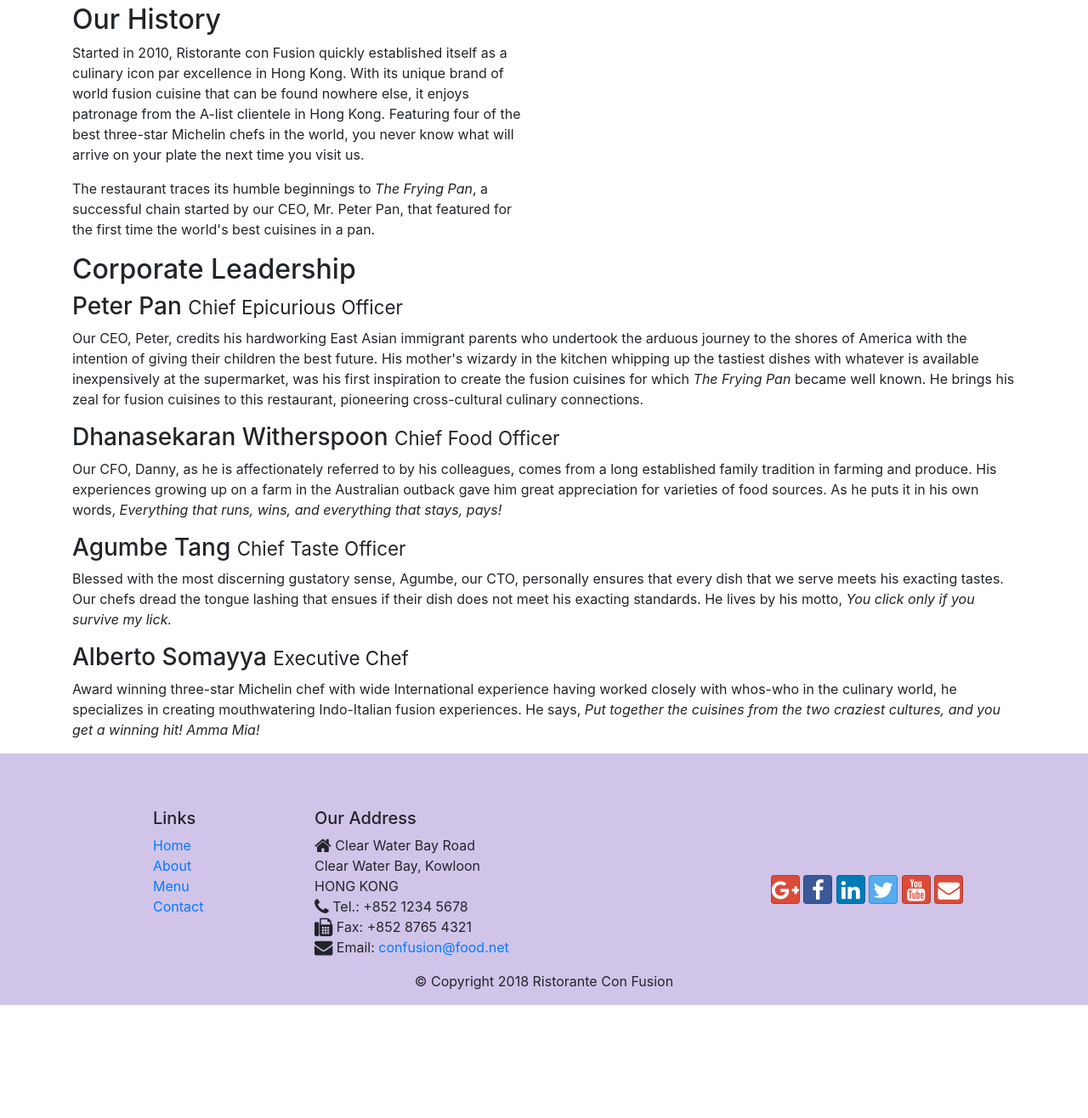
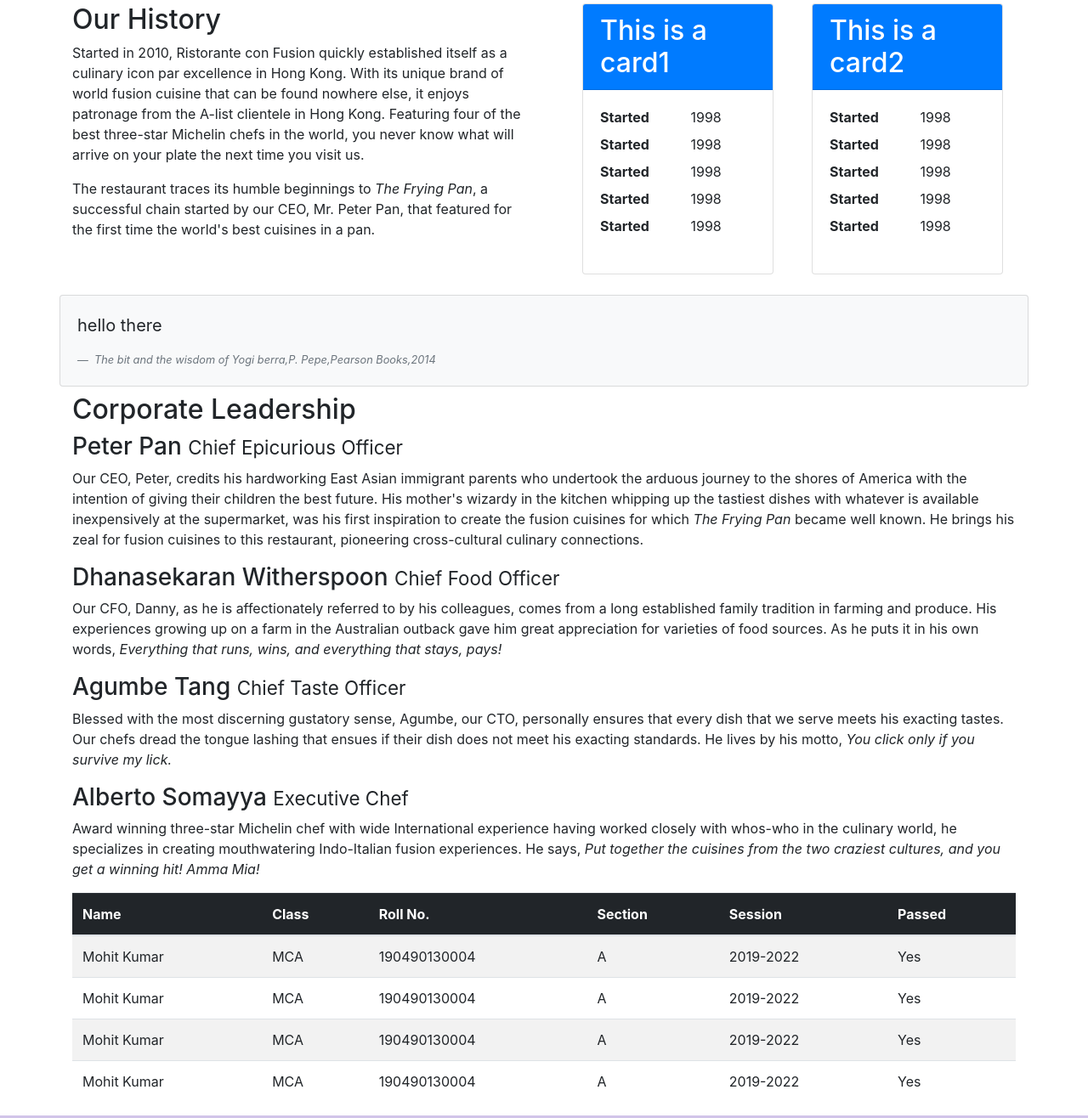
Before and after one commit to mmehta123/Boots, a website: page aboutus.html in a window 1280 px wide. Shown: the part 497-1813 px from the top of the page at 85% size. Before the commit the page ends 1680 px from the top, so only its background shows below. Drawn offline with nearby package versions, Linux system fonts and the light colour scheme.

Commit message:
tables and cards

```diff
--- a/aboutus.html
+++ b/aboutus.html
@@ -66,12 +66,96 @@
                 <p>Started in 2010, Ristorante con Fusion quickly established itself as a culinary icon par excellence in Hong Kong. With its unique brand of world fusion cuisine that can be found nowhere else, it enjoys patronage from the A-list clientele in Hong Kong.  Featuring four of the best three-star Michelin chefs in the world, you never know what will arrive on your plate the next time you visit us.</p>
                 <p>The restaurant traces its humble beginnings to <em>The Frying Pan</em>, a successful chain started by our CEO, Mr. Peter Pan, that featured for the first time the world's best cuisines in a pan.</p>
             </div>
-            <div class="col-12 col-sm">
+            <div class="col-12 col-sm-6 row">
+                <div class="card col-5 col-md-5 offset-1 p-0">
+                    <h2 class="card-header bg-primary text-white">This is a card1</h2>
+                    <div class="card-body">
+                        <dl class="row">
+                            <dt class="col-6">
+                                Started
+                             </dt>
+                             <dd class="col-6">
+                                 1998
+                             </dd>
+                            <dt class="col-6 col-sm-6">
+                                Started
+                            </dt>
+                            <dd class="col-6 col-sm-6">
+                                1998
+                            </dd>
+                            <dt class="col-6 col-sm-6">
+                                Started
+                            </dt>
+                            <dd class="col-6 col-sm-6">
+                                1998
+                            </dd>
+                            <dt class="col-6 col-sm-6">
+                                Started
+                            </dt>
+                            <dd class="col-6 col-sm-6">
+                                1998
+                            </dd>
+                            <dt class="col-6 col-sm-6">
+                                Started
+                            </dt>
+                            <dd class="col-6 col-sm-6">
+                                1998
+                            </dd>
+                        </dl>
+                    </div>
+                </div>
+                <div class="card col-5 col-md-5 offset-1 p-0" >
+                    <h2 class="card-header bg-primary text-white">This is a card2</h2>
+                    <div class="card-body">
+                        <dl class="row">
+                            <dt class="col-6">
+                                Started
+                            </dt>
+                            <dd class="col-6">
+                                1998
+                            </dd>
+                            <dt class="col-6 col-sm-6">
+                                Started
+                            </dt>
+                            <dd class="col-6 col-sm-6">
+                                1998
+                            </dd>
+                            <dt class="col-6 col-sm-6">
+                                Started
+                            </dt>
+                            <dd class="col-6 col-sm-6">
+                                1998
+                            </dd>
+                            <dt class="col-6 col-sm-6">
+                                Started
+                            </dt>
+                            <dd class="col-6 col-sm-6">
+                                1998
+                            </dd>
+                            <dt class="col-6 col-sm-6">
+                                Started
+                            </dt>
+                            <dd class="col-6 col-sm-6">
+                                1998
+                            </dd>
+                        </dl>
+                    </div>
+                </div>
+            </div>
+            <div class="card card-body bg-light col-12  mt-4">
+                <blockquote class="blockquote">
+                    <p class="mb-0">hello there</p>
+                </blockquote>
+                <footer class="blockquote-footer">
+                    <cite class="Source Title">
+                        The bit and the wisdom of Yogi berra,P. Pepe,Pearson Books,2014
+                    </cite>
+                </footer>
             </div>
         </div>
 
 
-        <div class="row">
+        <div class="row mt-2">
             <div class="col-12">
                 <h2>Corporate Leadership</h2>
                 <h3>Peter Pan <small>Chief Epicurious Officer</small></h3>
@@ -84,7 +168,55 @@
                 <p class="d-none d-sm-block">Award winning three-star Michelin chef with wide International experience having worked closely with whos-who in the culinary world, he specializes in creating mouthwatering Indo-Italian fusion experiences. He says, <em>Put together the cuisines from the two craziest cultures, and you get a winning hit! Amma Mia!</em></p>
             </div>
        </div>
+       <div class="row mr-auto ml-auto table-striped table-responsive">
+           <table class="table  col-12 col-md-10">
+               <thead class=" table-dark">
+                   <tr>
+                       <th>Name</th>
+                       <th>Class</th>
+                       <th>Roll No. </th>
+                        <th>Section</th>
+                        <th>Session</th>
+                        <th>Passed</th>
+                   </tr>
+               </thead>
+               <tbody >
+                <tr>
+                    <td>Mohit Kumar</td>
+                    <td>MCA</td>
+                    <td>190490130004</td>
+                    <td>A</td>
+                    <td>2019-2022</td>
+                    <td>Yes</td>
+                </tr>
+                <tr>
+                    <td>Mohit Kumar</td>
+                    <td>MCA</td>
+                    <td>190490130004</td>
+                    <td>A</td>
+                    <td>2019-2022</td>
+                    <td>Yes</td>
+                </tr>
+                <tr>
+                    <td>Mohit Kumar</td>
+                    <td>MCA</td>
+                    <td>190490130004</td>
+                    <td>A</td>
+                    <td>2019-2022</td>
+                    <td>Yes</td>
+                </tr>
+                <tr>
+                    <td>Mohit Kumar</td>
+                    <td>MCA</td>
+                    <td>190490130004</td>
+                    <td>A</td>
+                    <td>2019-2022</td>
+                    <td>Yes</td>
+                </tr>
+               </tbody>
 
+           </table>
+       </div>
     </div>
 
     <footer class="footer">
```
